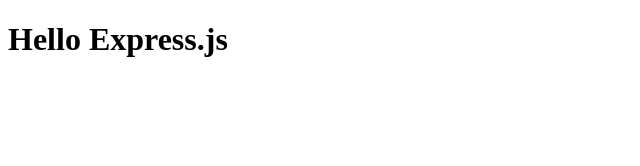
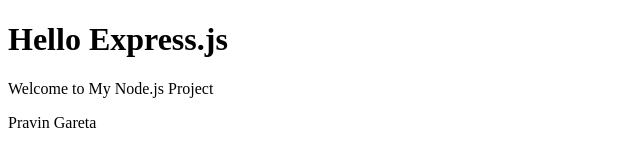
Before and after one commit to guddu313/webserver, a website: page public/index.html in a window 1280 px wide. Shown: the whole page, without its empty margins (0-640 px from the left). Drawn offline with Linux system fonts and the light colour scheme.

Commit message:
Added the paragraph

```diff
--- a/public/index.html
+++ b/public/index.html
@@ -9,5 +9,7 @@
 
 	<body>
 		<h1>Hello Express.js</h1>
+		<p>Welcome to My Node.js Project</p>
+		<p1>Pravin Gareta</p1>
 	</body>
 </html>
```
